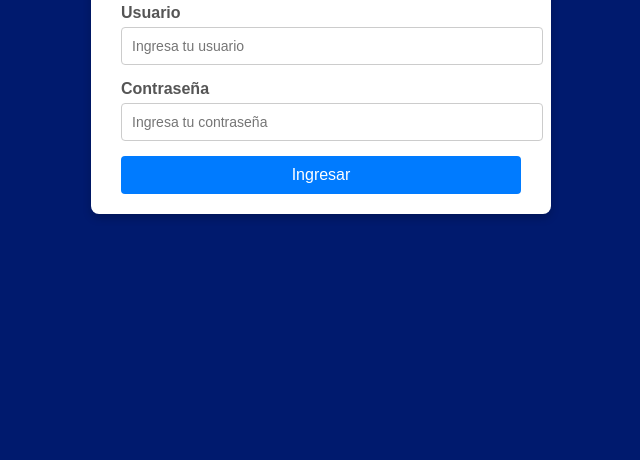
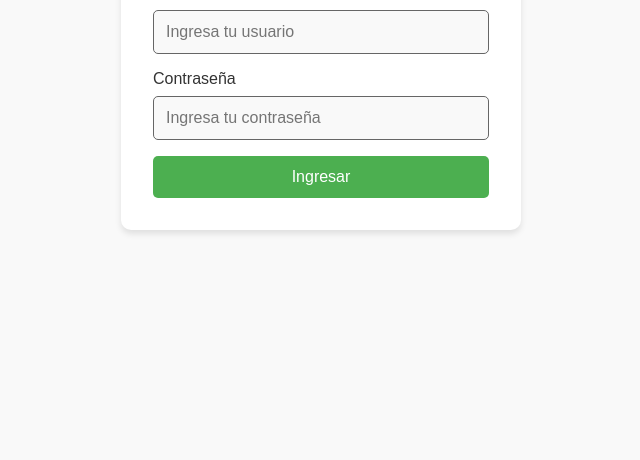
Before and after one commit to AdrianPhoenix/proyecto_daniel_karen, a plain HTML site: page proyecto_equitacion/login.html in a window 1280 px wide. Shown: the part 340-800 px from the top of the page, without its empty margins (319-959 px from the left). Drawn offline with Linux system fonts and the light colour scheme.

Commit message:
Update login.css

```diff
--- a/proyecto_equitacion/css/login.css
+++ b/proyecto_equitacion/css/login.css
@@ -1,70 +1,95 @@
+/* Variables de colores */
+:root {
+    --color-primary: #4caf50;
+    --color-primary-hover: #45a049;
+    --color-secondary: #ffd700;
+    --color-text: #333;
+    --color-text-light: #666;
+    --color-background: #f9f9f9;
+    --color-white: #ffffff;
+    --color-black-overlay: rgba(0, 0, 0, 0.5);
+  }
 
-:root {
-    --color-primary: #1461c5;
-    --color-primary-black: #001a6e;
-    --color-black: black;
-    --color-white: white;
-
-    --border-radius: 0.5rem;
+  /* Reset y configuración básica */
+  * {
+    margin: 0;
+    padding: 0;
+    box-sizing: border-box;
   }
 
   body {
-    margin: 0;
     font-family: Arial, sans-serif;
-    background-color: var(--color-primary-black);
+    background-color: var(--color-background);
+    color: var(--color-text);
     display: flex;
     justify-content: center;
     align-items: center;
     height: 100vh;
   }
 
+  /* Contenedor del login */
   .login-container {
-    background-color: #fff;
-    padding: 20px 30px;
-    border-radius: 8px;
-    box-shadow: 0 4px 8px rgba(0, 0, 0, 0.2);
+    background-color: var(--color-white);
+    padding: 2rem;
+    border-radius: 10px;
+    box-shadow: 0 4px 6px rgba(0, 0, 0, 0.1);
     width: 100%;
     max-width: 400px;
     text-align: center;
   }
 
-h1 {
-    margin-bottom: 20px;
-    color: #333;
+  .login-container h1 {
+    font-size: 2rem;
+    margin-bottom: 1.5rem;
+    color: var(--color-primary);
+  }
+
+  /* Estilo del formulario */
+  .form {
+    display: flex;
+    flex-direction: column;
+    gap: 1rem;
   }
 
   .form-group {
-    margin-bottom: 15px;
     text-align: left;
   }
 
-label {
+  .form-group label {
+    font-size: 1rem;
+    color: var(--color-text);
+    margin-bottom: 0.5rem;
     display: block;
-    margin-bottom: 5px;
-    font-weight: bold;
-    color: #555;
   }
 
-input {
+  .form-group input {
     width: 100%;
-    padding: 10px;
-    border: 1px solid #ccc;
-    border-radius: 4px;
-    font-size: 14px;
+    padding: 0.75rem;
+    font-size: 1rem;
+    border: 1px solid var(--color-text-light);
+    border-radius: 5px;
+    background-color: var(--color-background);
+    color: var(--color-text);
   }
 
-button {
-    width: 100%;
-    padding: 10px;
-    background-color: #007bff;
-    color: white;
+  .form-group input:focus {
+    outline: none;
+    border-color: var(--color-primary);
+    box-shadow: 0 0 5px var(--color-primary);
+  }
+
+  /* Botón de login */
+  .btn-login {
+    padding: 0.75rem;
+    font-size: 1rem;
+    background-color: var(--color-primary);
+    color: var(--color-white);
     border: none;
-    border-radius: 4px;
-    font-size: 16px;
+    border-radius: 5px;
     cursor: pointer;
     transition: background-color 0.3s;
   }
 
-button:hover {
-    background-color: #0056b3;
+  .btn-login:hover {
+    background-color: var(--color-primary-hover);
   }
```
Lines whose indentation alone changed are shown as unchanged.
